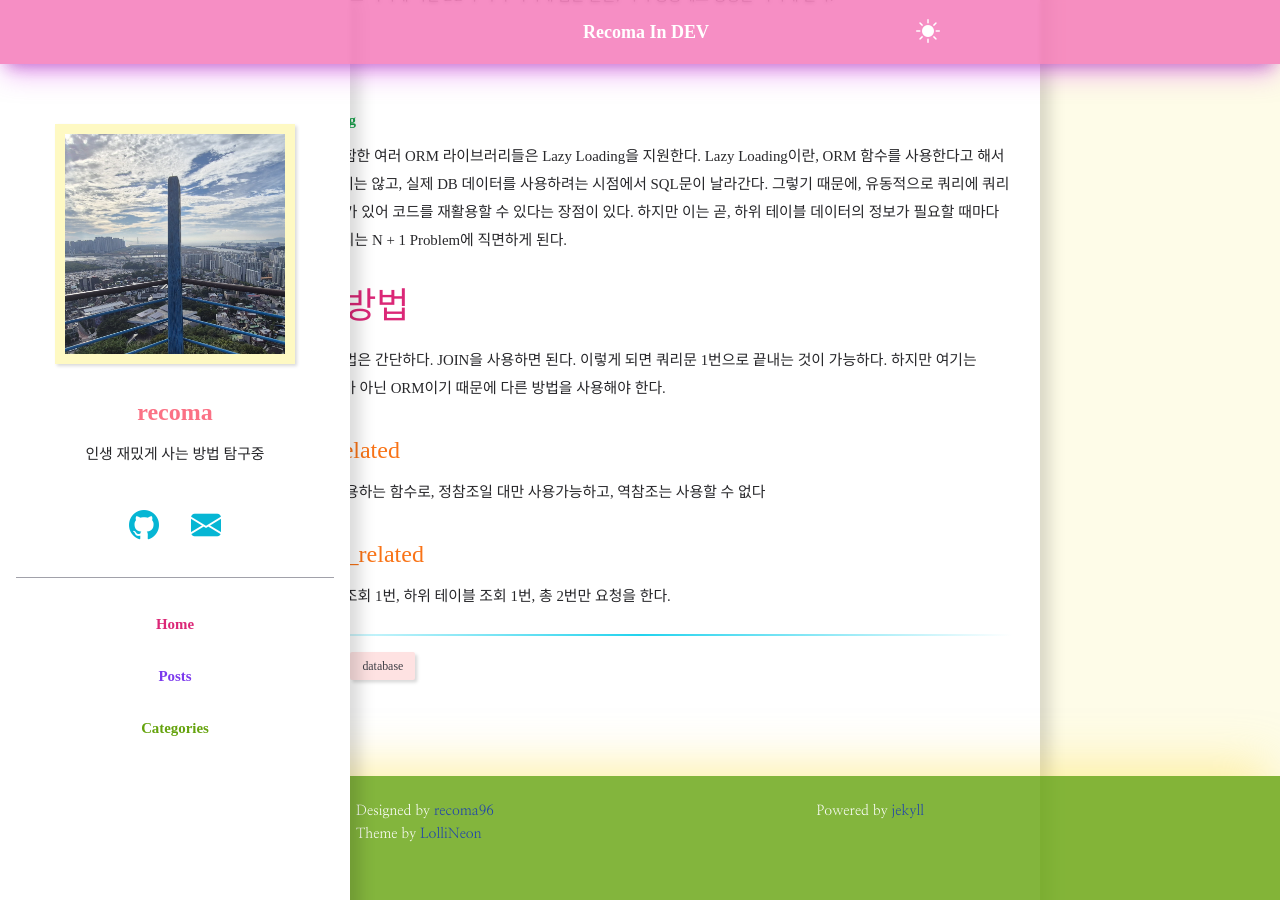
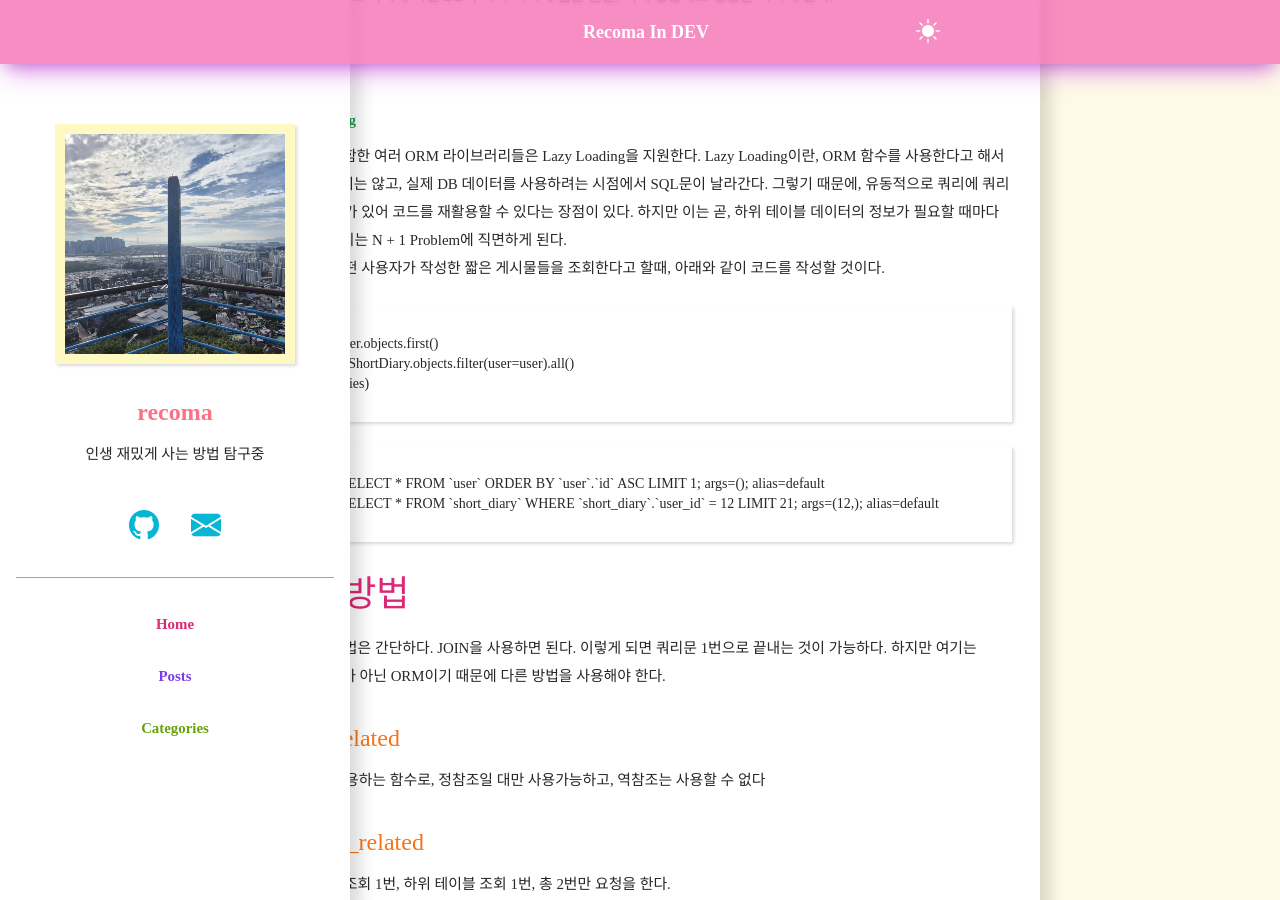
Before and after one commit to recoma96/recoma96.github.io, a Jekyll site: the page built from _posts/2024-12-04-django-n1-problem.md, in a window 1280 px wide and 900 px high, scrolled down 721 px. Built offline with Jekyll 4.4.1, drawn with Linux system fonts in a browser that asks for light colours; some web fonts are replaced; a style sheet for code colours, icons or effects is not loaded.

Commit message:
blog: 중간작성

````diff
--- a/_posts/2024-12-04-django-n1-problem.md
+++ b/_posts/2024-12-04-django-n1-problem.md
@@ -29,6 +29,19 @@ Lazy Loading이란, ORM 함수를 사용한다고 해서 바로 사용하지는
 그렇기 때문에, 유동적으로 쿼리에 쿼리를 추가할 수가 있어 코드를 재활용할 수 있다는 장점이 있다. 하지만 이는 곧, 하위 테이블 데이터의 정보가 필요할 때마다
 SQL문을 날리는 N + 1 Problem에 직면하게 된다.
 
+예를 들어 어떤 사용자가 작성한 짧은 게시물들을 조회한다고 할때, 아래와 같이 코드를 작성할 것이다.
+
+```python
+user = User.objects.first()
+diaries = ShortDiary.objects.filter(user=user).all()
+print(diaries)
+```
+
+```
+(0.000) SELECT * FROM `user` ORDER BY `user`.`id` ASC LIMIT 1; args=(); alias=default
+(0.000) SELECT * FROM `short_diary` WHERE `short_diary`.`user_id` = 12 LIMIT 21; args=(12,); alias=default
+```
+
 
 # 해결 방법
 
````
